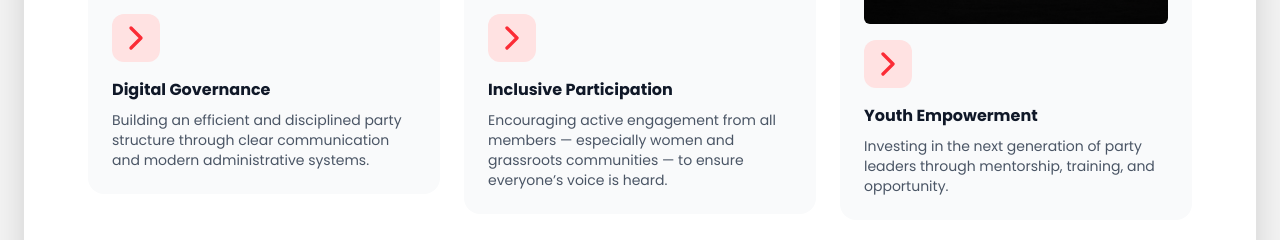
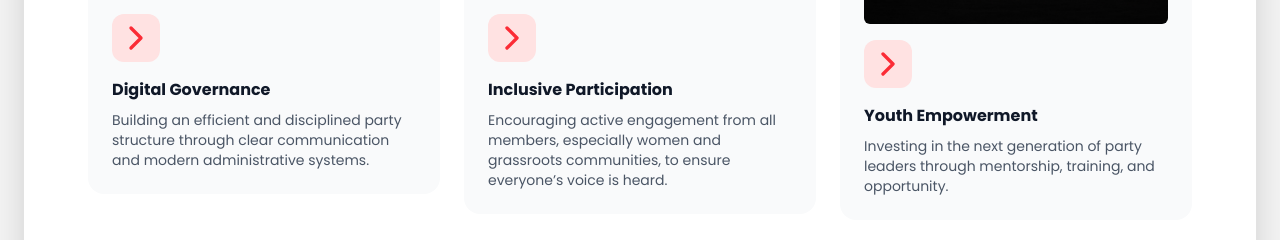
Before and after one commit to ideftbuild/apc-deputy-landing, a React (Vite) app: page / in a window 1280 px wide. Shown: the part 2760-3000 px from the top of the page. Built offline with nearby package versions, Linux system fonts and the light colour scheme.

Commit message:
refactor: remove hypens

```diff
--- a/src/components/Vision.tsx
+++ b/src/components/Vision.tsx
@@ -105,9 +105,9 @@ export default function Vision() {
                       Inclusive Participation
                     </h4>
                     <p className="text-gray-600 text-sm">
-                      Encouraging active engagement from all members —
-                      especially women and grassroots communities — to ensure
-                      everyone’s voice is heard.
+                      Encouraging active engagement from all members, especially
+                      women and grassroots communities, to ensure everyone’s
+                      voice is heard.
                     </p>
                   </div>
                 </ScrollReveal>
```
